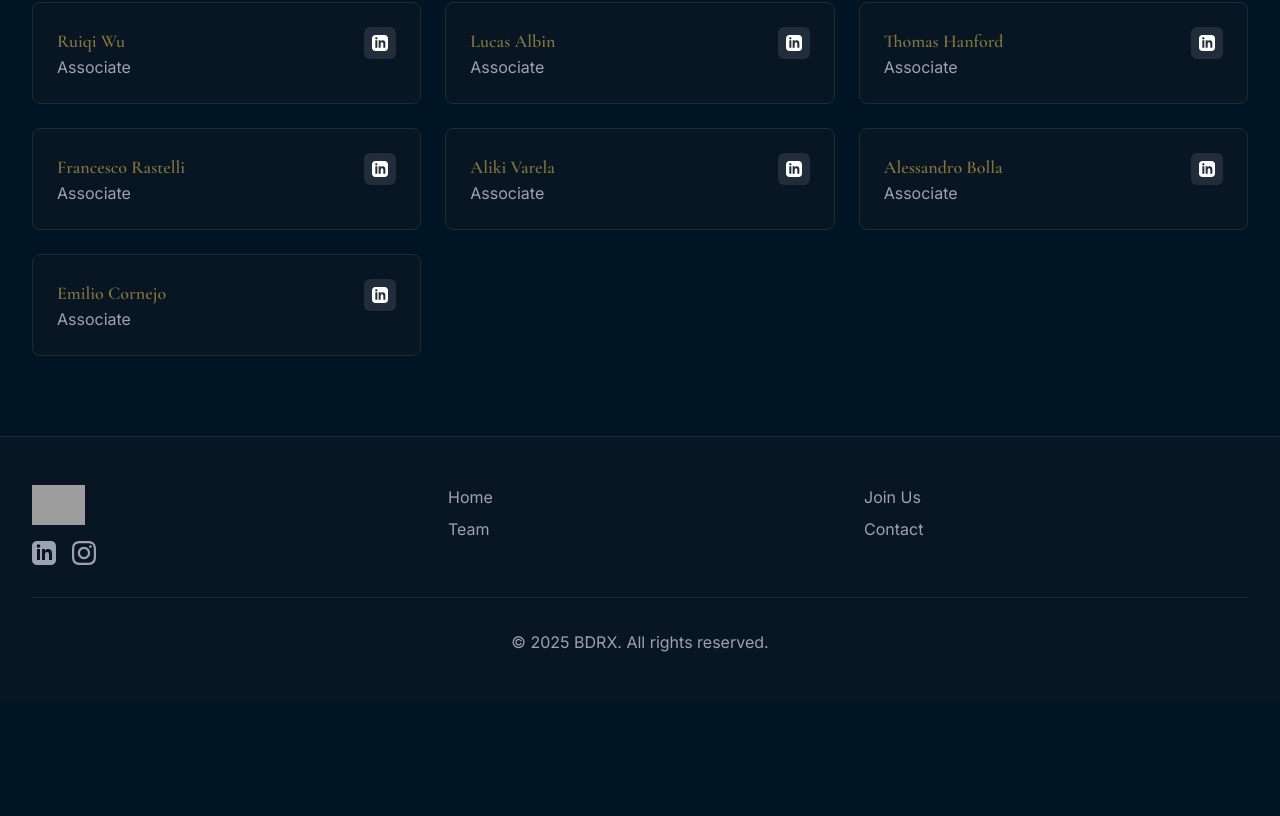
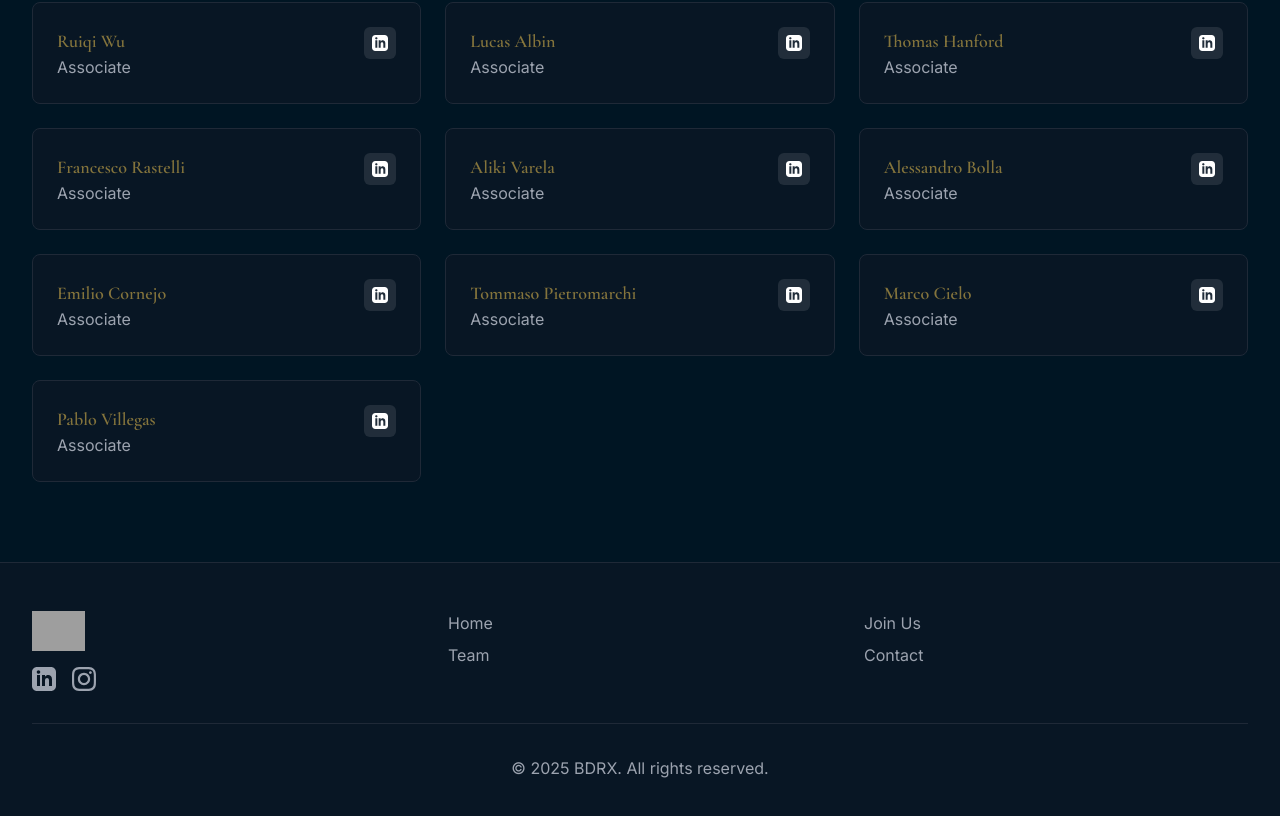
Before and after one commit to WaverAndrew/bdrx-website, a Next.js app: page /team in a window 1280 px wide. Shown: the part 1508-2324 px from the top of the page. Before the commit the page ends 2210 px from the top, so only its background shows below. Built offline with nearby package versions, Linux system fonts and the light colour scheme; grey boxes are pictures that could not be loaded.

Commit message:
add new members

```diff
--- a/src/app/team/page.tsx
+++ b/src/app/team/page.tsx
@@ -135,6 +135,21 @@ const TeamPage = () => {
       role: "Associate",
       linkedin: "https://www.linkedin.com/in/emilio-cornejo-308111251/",
     },
+    {
+      name: "Tommaso Pietromarchi",
+      role: "Associate",
+      linkedin: "https://www.linkedin.com/in/tommasopietromarchi/",
+    },
+    {
+      name: "Marco Cielo",
+      role: "Associate",
+      linkedin: "https://www.linkedin.com/in/marcocielo/",
+    },
+    {
+      name: "Pablo Villegas",
+      role: "Associate",
+      linkedin: "https://www.linkedin.com/in/pabloospinavillegas/",
+    },
   ];
 
   return (
```
